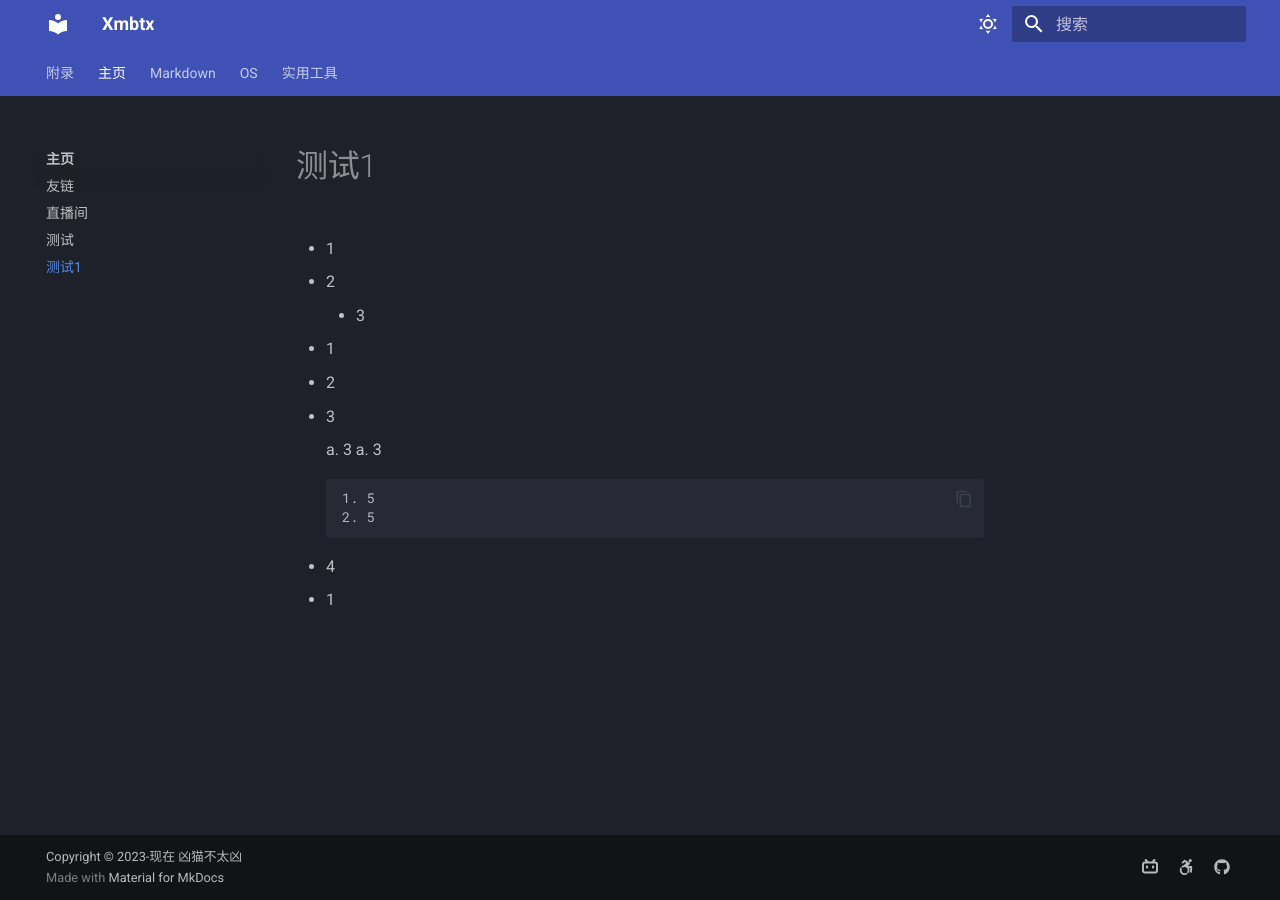
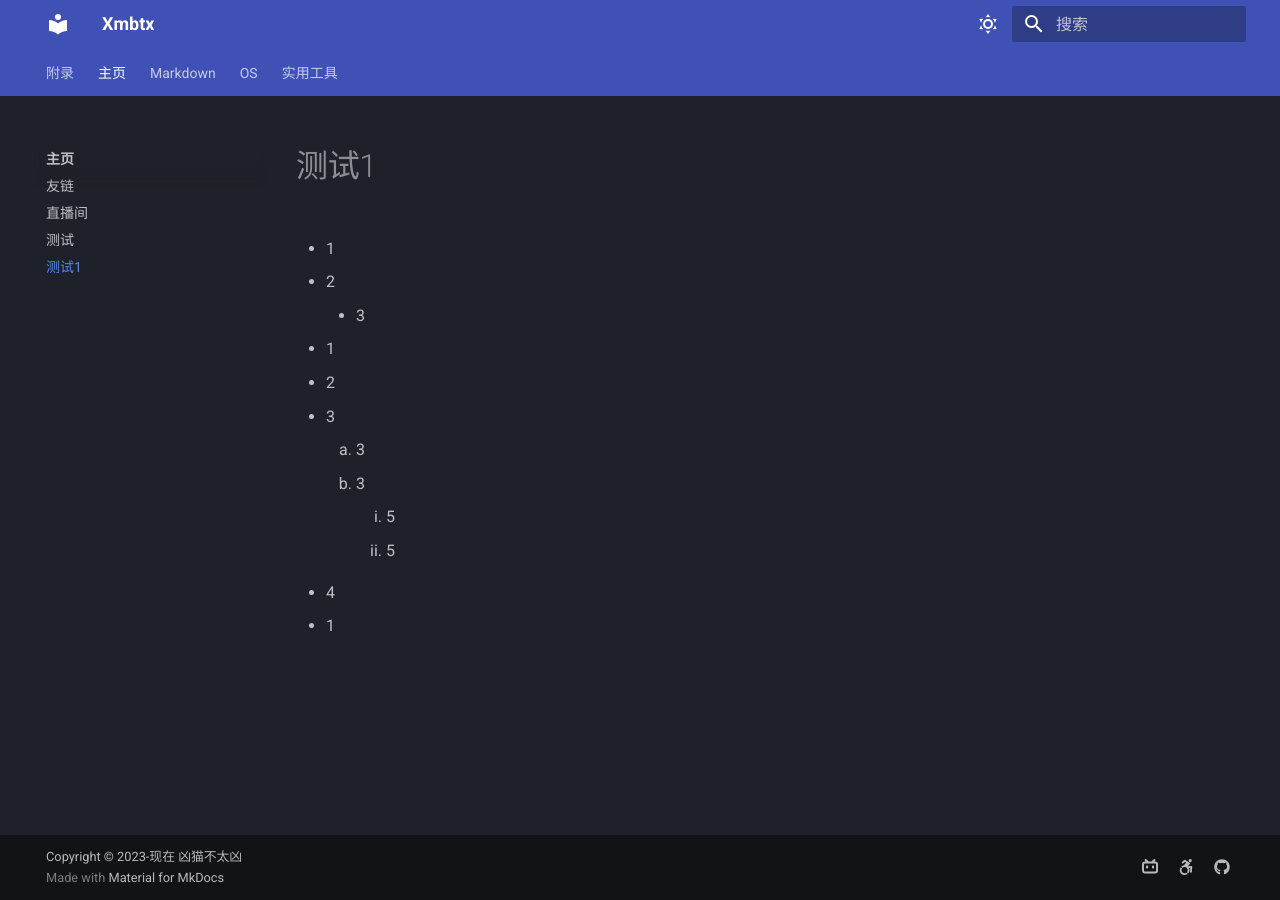
Before and after one commit to Xmbtx/xmbtx-blog, an MkDocs documentation site: the page built from docs/test1.md, in a window 1280 px wide. Built offline with MkDocs 1.6.1 and Material for MkDocs 9.7.7, drawn with Linux system fonts in a browser that asks for light colours; part of the change alters nothing that is shown.

Commit message:
2023-12-22_16:01:43 update

```diff
--- a/docs/test1.md
+++ b/docs/test1.md
@@ -8,8 +8,8 @@
 1. 2
 1. 3
 
-    a. 3
-    a. 3
+    1. 3
+    1. 3
 
         1. 5
         2. 5
```
